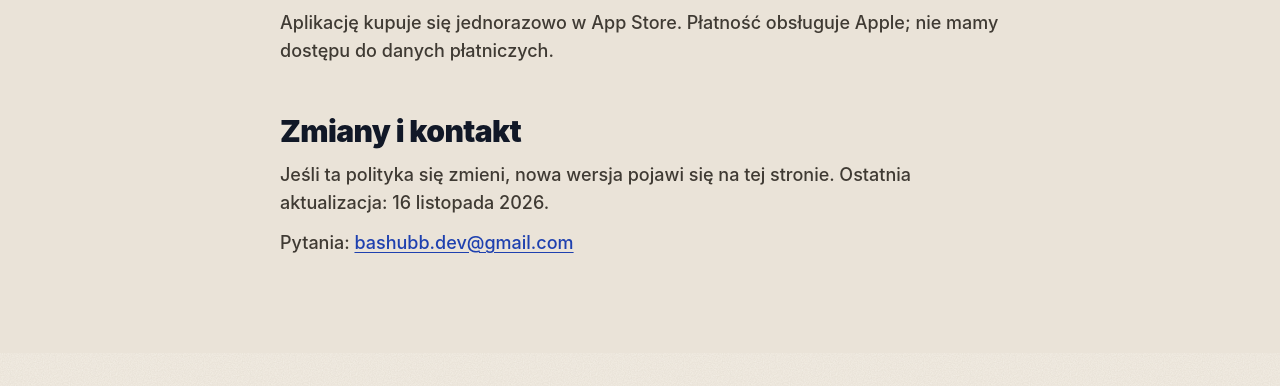
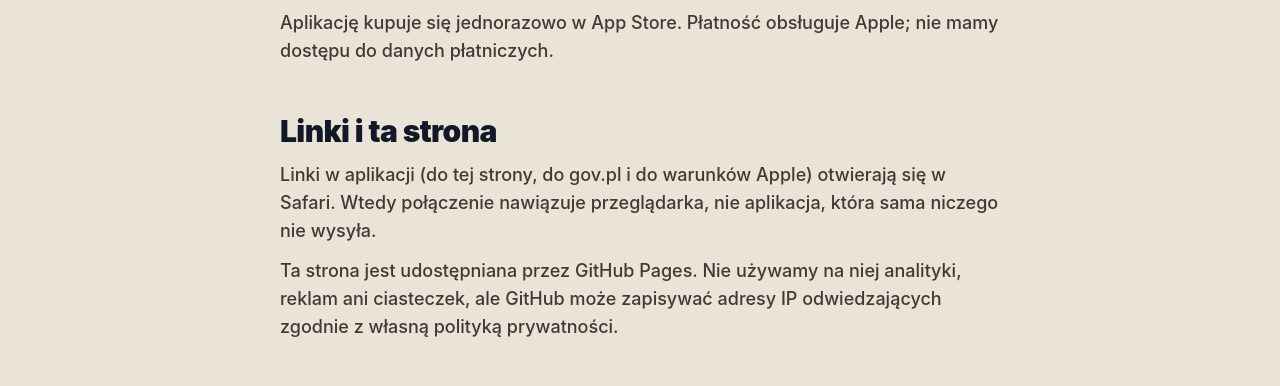
Before and after one commit to bashubb/idphoto, a plain HTML site: page privacy/index.html in a window 1280 px wide. Shown: the part 1260-1646 px from the top of the page. Drawn offline with Linux system fonts and the light colour scheme.

Commit message:
Polityka prywatności: linki w aplikacji i hosting strony

```diff
--- a/privacy/index.html
+++ b/privacy/index.html
@@ -66,6 +66,9 @@
 <p>Każde uprawnienie można w dowolnej chwili wyłączyć w Ustawieniach iPhone’a.</p>
 <h2>Zakup</h2>
 <p>Aplikację kupuje się jednorazowo w App Store. Płatność obsługuje Apple; nie mamy dostępu do danych płatniczych.</p>
+<h2>Linki i ta strona</h2>
+<p>Linki w aplikacji (do tej strony, do gov.pl i do warunków Apple) otwierają się w Safari. Wtedy połączenie nawiązuje przeglądarka, nie aplikacja, która sama niczego nie wysyła.</p>
+<p>Ta strona jest udostępniana przez GitHub Pages. Nie używamy na niej analityki, reklam ani ciasteczek, ale GitHub może zapisywać adresy IP odwiedzających zgodnie z własną polityką prywatności.</p>
 <h2>Zmiany i kontakt</h2>
 <p>Jeśli ta polityka się zmieni, nowa wersja pojawi się na tej stronie. Ostatnia aktualizacja: 16 listopada 2026.</p>
 <p>Pytania: <a href="mailto:bashubb.dev@gmail.com">bashubb.dev@gmail.com</a></p>
```
